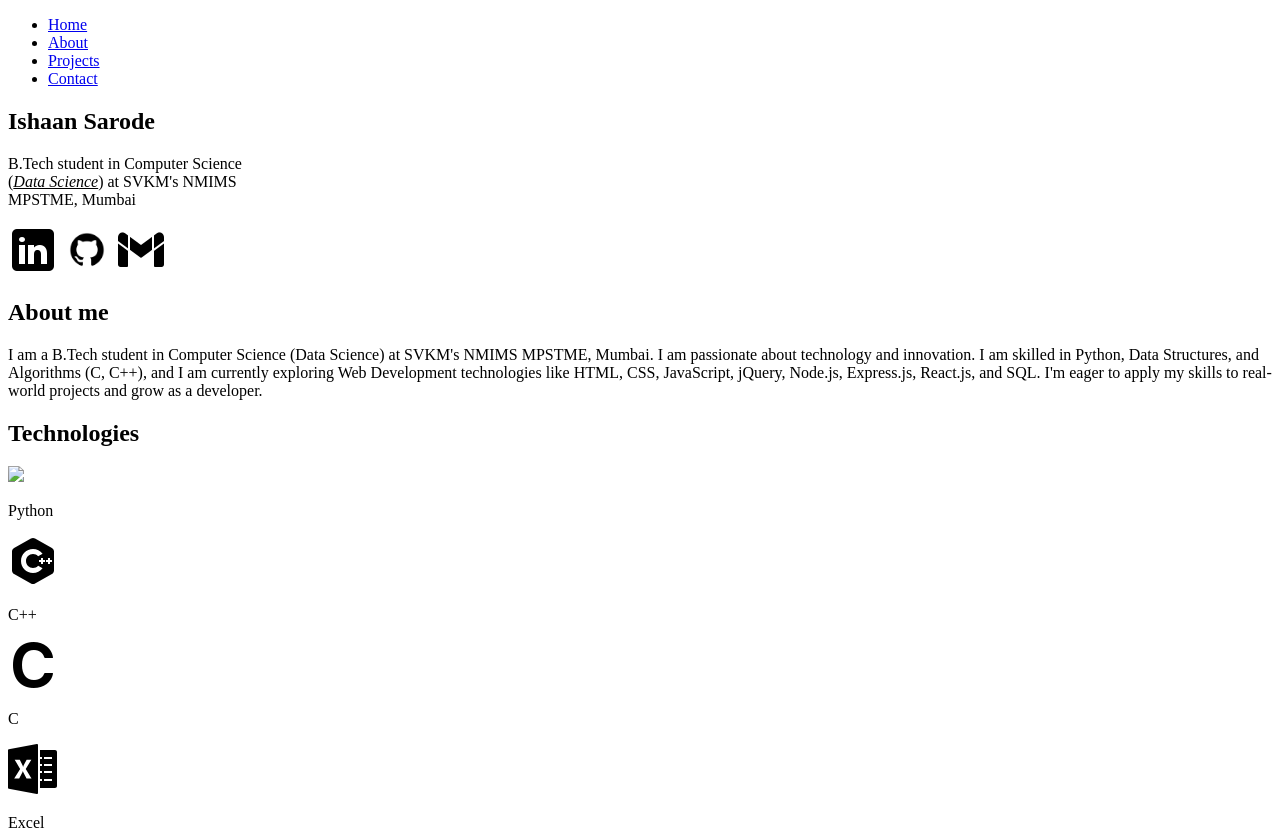
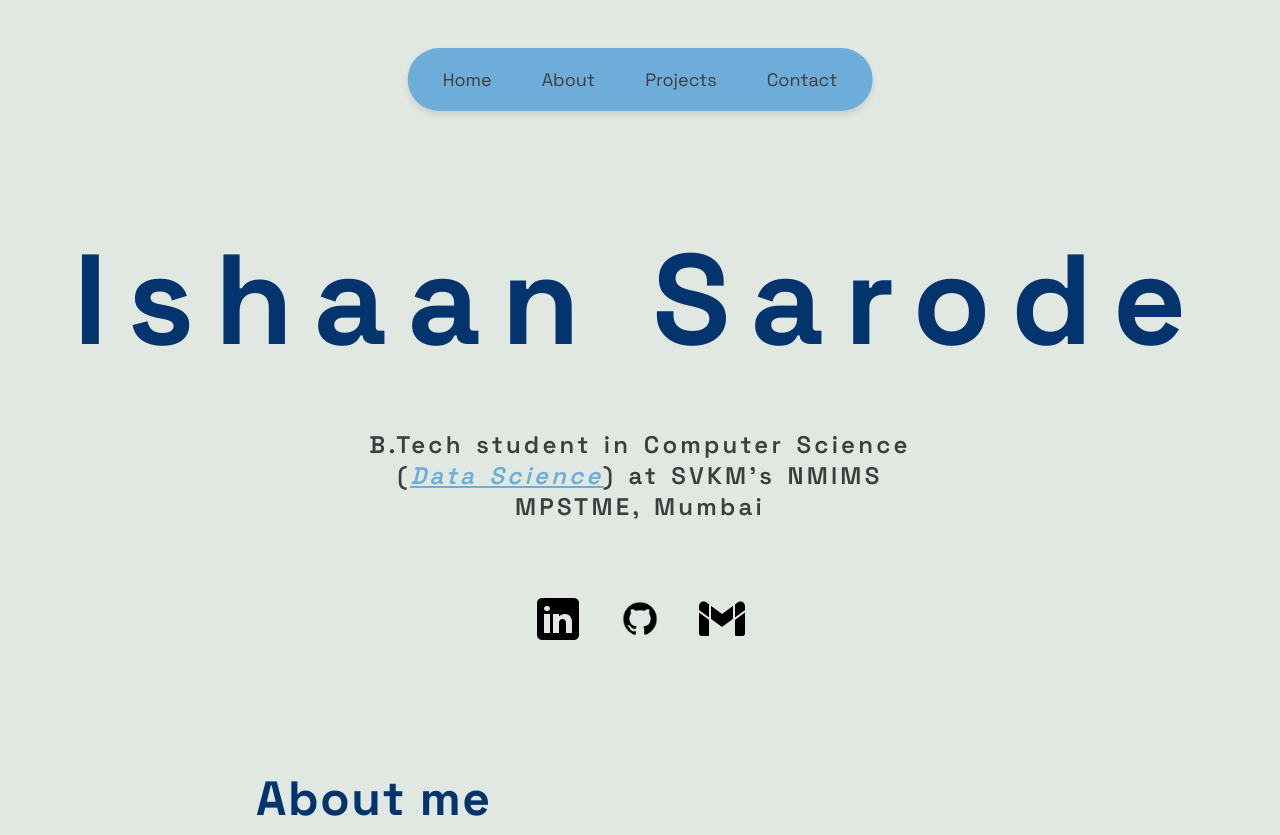
Before and after one commit to ImSarode/ImSarode.github.io, a plain HTML site: page index.html in a window 1280 px wide. Shown: the top 835 px of the page. Drawn offline with Linux system fonts and the light colour scheme; a web font is replaced by a local one.

Commit message:
Update and rename newIndex.html to index.html

```diff
--- a/newIndex.html
+++ b/index.html
@@ -5,7 +5,7 @@
     <meta name="viewport" content="width=device-width, initial-scale=1.0">
     <title>Ishaan Sarode</title>
 
-    <link rel="stylesheet" href="./newStyle.css">
+    <link rel="stylesheet" href="./style.css">
     <link rel="preconnect" href="https://fonts.googleapis.com">
     <link rel="preconnect" href="https://fonts.gstatic.com" crossorigin>
     <link rel="preconnect" href="https://fonts.googleapis.com">
```
